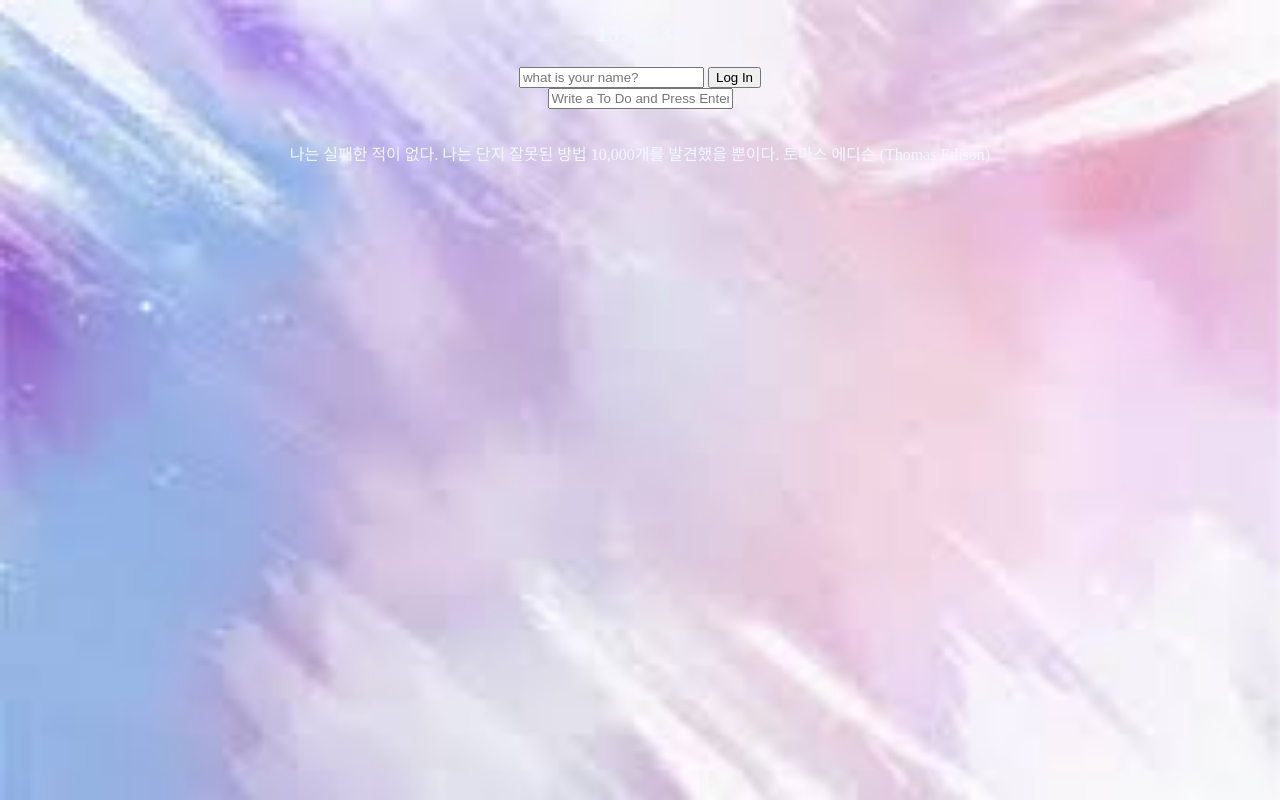
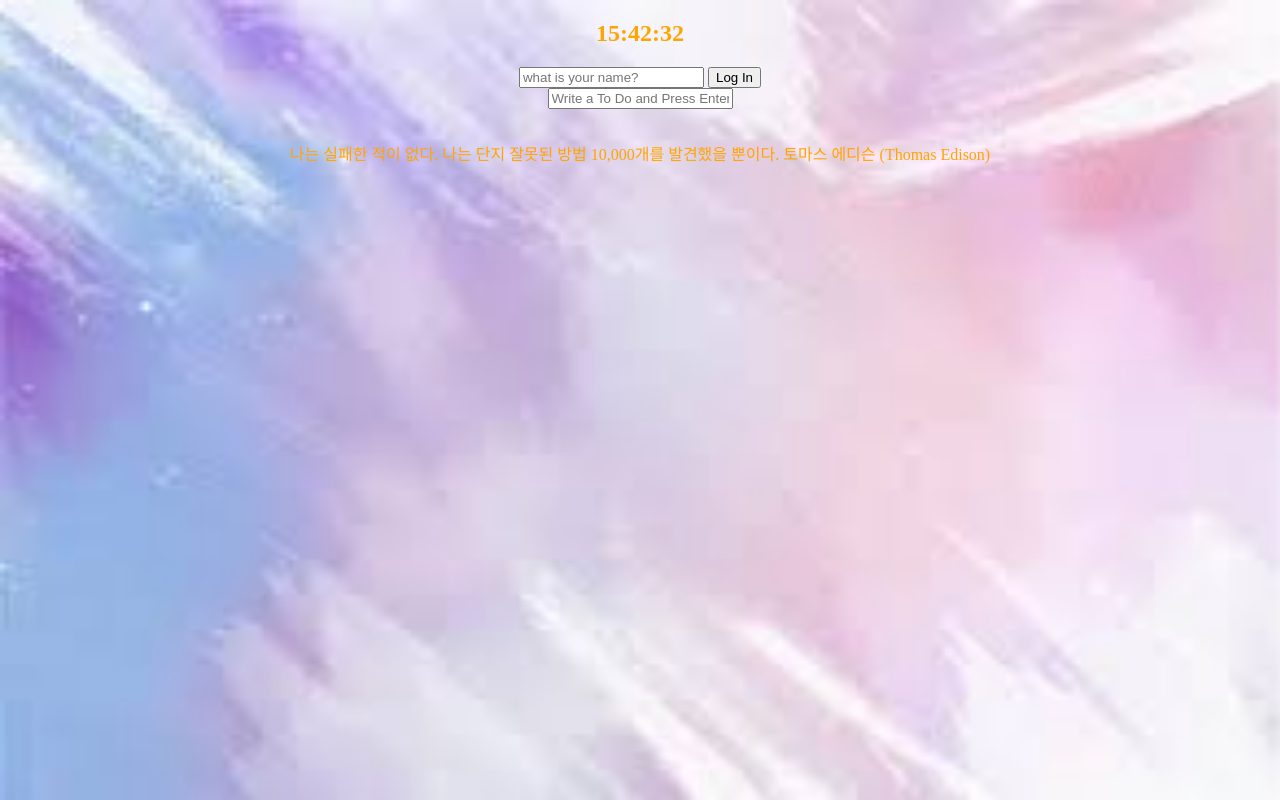
Before and after one commit to gwanhwi/gwanhwi.github.io, a plain HTML site: page index.html in a window 1280 px wide. Drawn offline with Linux system fonts and the light colour scheme.

Commit message:
Update index.html

```diff
--- a/index.html
+++ b/index.html
@@ -6,7 +6,7 @@
     <link rel="stylesheet" href="css/style.css">
     <title>Momentum</title>
 </head>
-<body style="color:aliceblue">
+<body style="color:orange">
     <h2 id="clock" class="text-center">00:00</h2>
     <form id="login-form" class="hidden text-center">
         <input required maxlength="15" type="text" placeholder="what is your name?">
```
